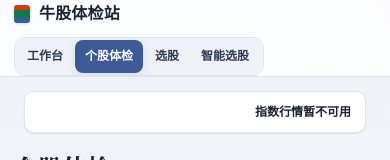
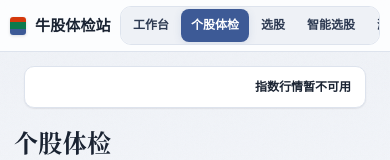
Before and after one commit to zhangsan1989707/niu-stocks, a website: page public/index.html in a window 390 px wide. Shown: the top 160 px of the page. Drawn offline with Linux system fonts and the light colour scheme; no server answers.

Commit message:
fix: mobile header/nav CSS conflicts + cleanup
- Fixed: old media rule header{flex-wrap:wrap} overrode the new
  nowrap rule, causing nav to wrap to second row on phones
- Fixed: removed legacy nav a:nth-child(3,4){display:none} that hid
  选股/智能选股 links (was overridden by !important but confusing)
- Unified: nav flex:1 + max-width calc(100vw-130px), brand shrink,
  horizontal scroll preserved; removed duplicate max-width rule
- 88 tests pass

```diff
--- a/public/style.css
+++ b/public/style.css
@@ -1216,7 +1216,7 @@
 
 @media (max-width: 760px) {
   header { flex-wrap: nowrap; }
-  nav { overflow-x: auto; max-width: calc(100vw - 140px); white-space: nowrap; -webkit-overflow-scrolling: touch; scrollbar-width: none; }
+  nav { overflow-x: auto; white-space: nowrap; -webkit-overflow-scrolling: touch; scrollbar-width: none; }
   nav::-webkit-scrollbar { display: none; }
   nav a { display: inline-block !important; flex: none; }
   .bt-stats { grid-template-columns: repeat(2, 1fr); }
@@ -1479,12 +1479,11 @@
 
 /* ========== Responsive ========== */
 @media (max-width: 760px) {
-  header { padding: 0 14px; height: auto; min-height: 56px; gap: 10px; flex-wrap: wrap; }
+  header { padding: 0 10px; height: auto; min-height: 52px; gap: 8px; flex-wrap: nowrap; }
+  .brand { font-size: 15px; flex-shrink: 0; }
   .brand span { display: none; }
-  .brand { font-size: 16px; }
-  nav { padding: 2px; }
+  nav { padding: 2px; flex: 1; max-width: calc(100vw - 130px); }
   nav a { padding: 6px 10px; font-size: 12px; }
-  nav a:nth-child(3), nav a:nth-child(4) { display: none; }
   .page { margin: 18px 14px 50px; min-height: 400px; padding: 0; }
   .search-row { gap: 8px; }
   .primary { padding: 10px 16px; }
```
